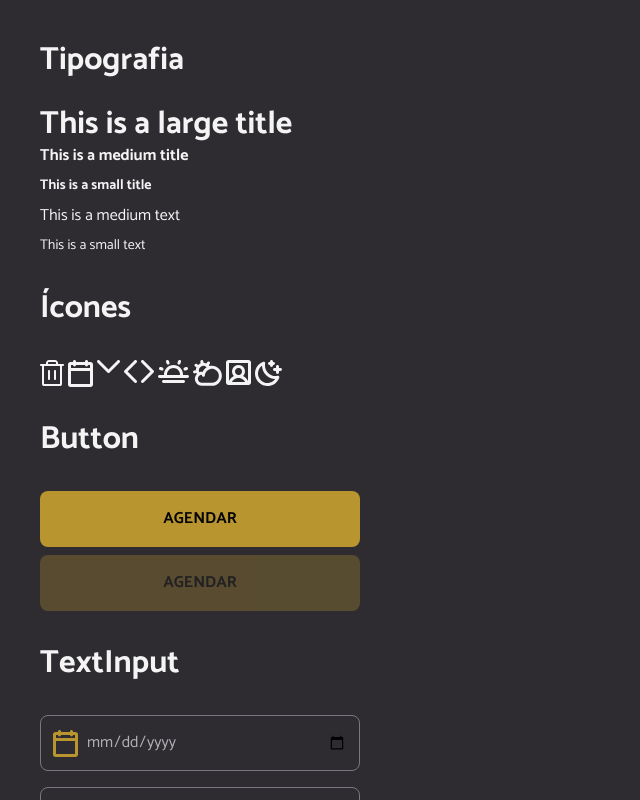
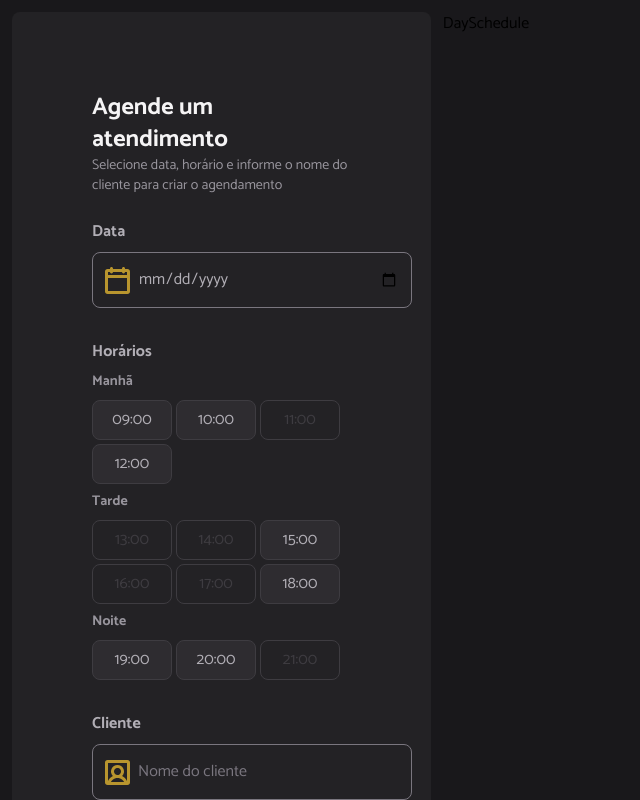
Before and after one commit to guilchaves/rocketseat-react, a React (Vite) app in the folder 3-hairday/: page / in a window 1280 px wide. Shown: the top 800 px of the page, without its empty margins (0-640 px from the left). Built offline with nearby package versions, Linux system fonts and the light colour scheme.

Commit message:
chore(hairday): adiciona componente Sidebar

```diff
--- a/3-hairday/index.html
+++ b/3-hairday/index.html
@@ -12,7 +12,7 @@
   <title>HairDay</title>
 </head>
 
-<body class="bg-gray-600">
+<body class="bg-gray-800">
   <div id="root"></div>
   <script type="module" src="/src/main.tsx"></script>
 </body>
--- a/3-hairday/src/App.tsx
+++ b/3-hairday/src/App.tsx
@@ -1,9 +1,9 @@
-import StyleGuidePage from "./pages/StyleGuide";
+import HomePage from "./pages/Home";
 
 function App() {
   return (
     <>
-      <StyleGuidePage />
+      <HomePage />
     </>
   );
 }
--- /dev/null
+++ b/3-hairday/src/components/core/Container/index.tsx
@@ -0,0 +1,11 @@
+interface ContainerProps {
+  children: React.ReactNode;
+}
+
+export default function Container({children}: ContainerProps) {
+  return (
+    <div className="flex flex-row gap-3 p-3 w-full h-scren">
+      {children}
+    </div>
+  );
+}
--- /dev/null
+++ b/3-hairday/src/components/core/DaySchedule/index.tsx
@@ -0,0 +1,3 @@
+export default function DaySchedule(){
+  return <div>DaySchedule</div>;
+}
--- /dev/null
+++ b/3-hairday/src/components/core/Sidebar/index.tsx
@@ -0,0 +1,78 @@
+import CalendarBlankIcon from "../../../assets/icons/calendar-blank.svg?react";
+import UserSquareIcon from "../../../assets/icons/user-square.svg?react";
+import Button from "../../ui/Button";
+import TextInput from "../../ui/TextInput";
+import TimeSelect from "../../ui/TimeSelect";
+import Typography from "../../ui/Typography";
+
+export default function Sidebar() {
+  return (
+    <>
+      <div className="bg-gray-700 max-w-[550px] rounded-lg flex flex-col justify-center align-center p-20">
+        <div className="mb-6">
+          <Typography as="h1" variant="title-lg" className="text-gray-100">
+            Agende um atendimento
+          </Typography>
+          <Typography as="p" variant="text-sm" className="text-gray-300">
+            Selecione data, horário e informe o nome do cliente para criar o
+            agendamento
+          </Typography>
+        </div>
+
+        <div className="mb-8 space-y-2">
+          <Typography as="h3" variant="title-md" className="text-gray-200">
+            Data
+          </Typography>
+          <TextInput type="date" icon={CalendarBlankIcon} />
+        </div>
+
+        <div className="space-y-2 mb-8">
+          <Typography as="h3" variant="title-md" className="text-gray-200">
+            Horários
+          </Typography>
+          <Typography as="p" variant="title-sm" className="text-gray-300">
+            Manhã
+          </Typography>
+          <div className="flex gap-1 flex-wrap">
+            <TimeSelect time="09:00" />
+            <TimeSelect time="10:00" />
+            <TimeSelect time="11:00" disabled />
+            <TimeSelect time="12:00" />
+          </div>
+          <Typography as="p" variant="title-sm" className="text-gray-300">
+            Tarde
+          </Typography>
+          <div className="flex gap-1 flex-wrap">
+            <TimeSelect time="13:00" disabled />
+            <TimeSelect time="14:00" disabled />
+            <TimeSelect time="15:00" />
+            <TimeSelect time="16:00" disabled />
+            <TimeSelect time="17:00" disabled />
+            <TimeSelect time="18:00" />
+          </div>
+          <Typography as="p" variant="title-sm" className="text-gray-300">
+            Noite
+          </Typography>
+          <div className="flex gap-1 flex-wrap">
+            <TimeSelect time="19:00" />
+            <TimeSelect time="20:00" />
+            <TimeSelect time="21:00" disabled />
+          </div>
+        </div>
+
+        <div className="mb-6 space-y-2">
+          <Typography as="h3" variant="title-md" className="text-gray-200">
+            Cliente
+          </Typography>
+          <TextInput
+            type="text"
+            placeholder="Nome do cliente"
+            icon={UserSquareIcon}
+          />
+        </div>
+
+        <Button>Agendar</Button>
+      </div>
+    </>
+  );
+}
--- a/3-hairday/src/components/ui/Typography/index.tsx
+++ b/3-hairday/src/components/ui/Typography/index.tsx
@@ -1,13 +1,14 @@
 import { createElement } from "react";
 import { cva, type VariantProps } from "class-variance-authority";
+
 
 const typographyVariants = cva("font-sans", {
   variants: {
     variant: {
-      "title-lg": "text-[32px] leading-6 font-bold",
-      "title-md": "text-[16px] leading-6 font-bold",
+      "title-lg": "text-2xl leading-8 font-bold",
+      "title-md": "text-base font-bold",
       "title-sm": "text-sm leading-5 font-bold",
-      "text-md": "text-[16px] leading-6",
+      "text-md": "text-base",
       "text-sm": "text-sm leading-5",
     },
   },
--- a/3-hairday/src/pages/Home/index.tsx
+++ b/3-hairday/src/pages/Home/index.tsx
@@ -1,3 +1,18 @@
+import DaySchedule from "../../components/core/DaySchedule";
+import Container from "../../components/core/Container";
+import Sidebar from "../../components/core/Sidebar";
+
 export default function HomePage() {
-  return <h1>Home page!</h1>;
+  return (
+    <>
+      <Container>
+        <div className="w-1/3">
+          <Sidebar />
+        </div>
+        <div className="w-2/3">
+          <DaySchedule />
+        </div>
+      </Container>
+    </>
+  );
 }
```
